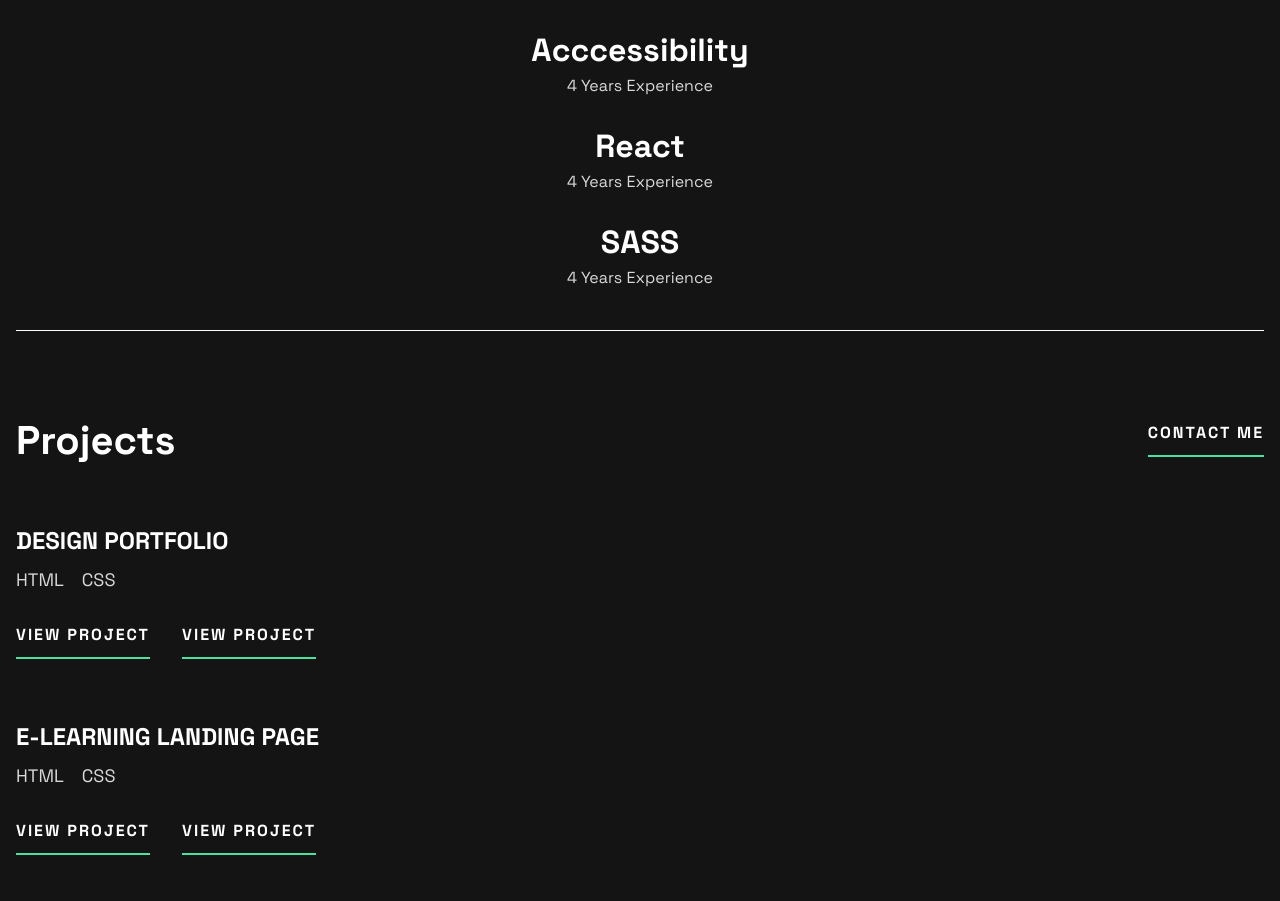
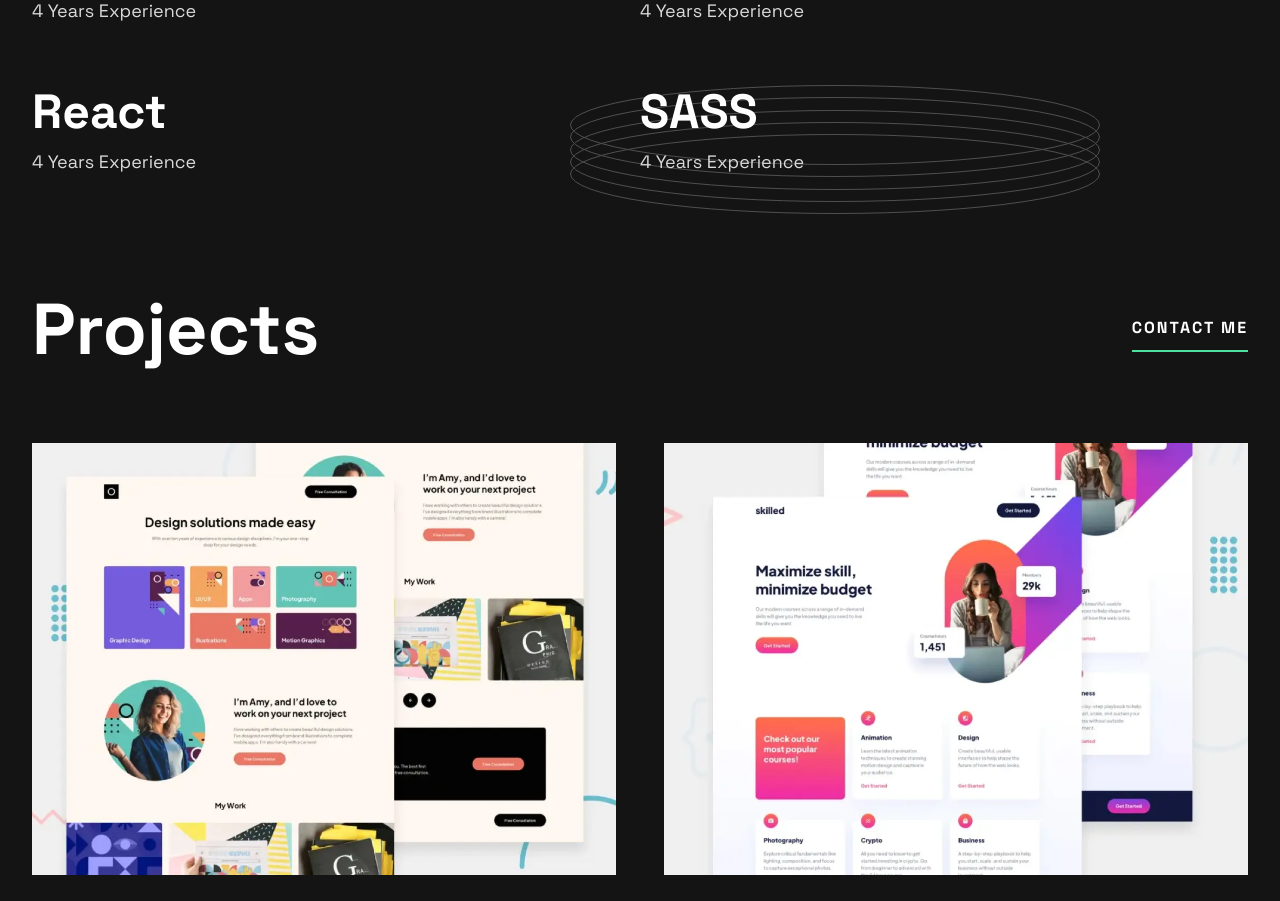
Before and after one commit to Jschles1/john-schlesinger-portfolio, a Next.js app: page / in a window 1280 px wide. Shown: the part 962-1863 px from the top of the page. Built offline with nearby package versions, Linux system fonts and the light colour scheme.

Commit message:
Tablet technologies and projects sections completed

```diff
--- a/src/app/page.tsx
+++ b/src/app/page.tsx
@@ -71,9 +71,9 @@ function TechnologyItem({
   experience: string;
 }) {
   return (
-    <div className="flex flex-col items-center mb-6 last:mb-0">
-      <p className="text-white text-[2rem] font-bold">{name}</p>
-      <p className="text-gray">{experience}</p>
+    <div className="flex flex-col items-center mb-6 last:mb-0 md:mb-0 md:basis1/2 md:w-1/2 md:items-start">
+      <p className="text-white text-[2rem] font-bold md:text-[3rem]">{name}</p>
+      <p className="text-gray md:text-[1.125rem]">{experience}</p>
     </div>
   );
 }
@@ -94,16 +94,16 @@ function ProjectItem({
   projectLink: string;
 }) {
   return (
-    <div className="flex flex-col">
+    <div className="flex flex-col md:basis-[48%] md:w-[48%]">
       <div className="relative mb-[1.25rem]">
-        {/* <picture>
+        <picture>
           <source media="(min-width:1280px)" srcSet={imageDesktop.src} />
           <Image
             src={image}
             alt={`${name} screenshot`}
             className="w-full h-auto"
           />
-        </picture> */}
+        </picture>
       </div>
       <p className="text-white text-[1.5rem] font-bold">{name}</p>
       <div className="mt-[0.438rem] mb-[1.25rem] flex items-center gap-[1.125rem]">
@@ -171,14 +171,14 @@ export default function Home() {
           alt="White Circle"
         />
       </header>
-      <main className="mt-[19.438rem] px-4 md:mt-[8.925rem]">
+      <main className="mt-[19.438rem] px-4 md:mt-[8.925rem] md:px-8">
         <section className="text-center text-white pb-20 md:max-w-[450px] md:text-left md:pb-[3.75rem]">
           <h1 className="font-bold text-[2.5rem] text-white leading-[100%] mb-6 md:text-7xl md:mb-[3.75rem]">
             Nice to meet you! I&apos;m{" "}
             <span className="border-b-4 border-green">Adam Keyes.</span>
           </h1>
 
-          <p className="text-gray mb-6">
+          <p className="text-gray mb-6 md:max-w-[85%]">
             Based in the UK, I&apos;m a front-end developer passionate about
             building accessible web apps that users love.
           </p>
@@ -188,28 +188,30 @@ export default function Home() {
 
         <hr className="text-white" />
 
-        <section className="py-10">
+        <section className="py-10 md:pt-[3.25rem] md:pb-[6.25rem] md:flex md:flex-wrap md:items-center md:gap-y-[3.25rem]">
           {TECHNOLOGIES.map(({ name, experience }) => (
             <TechnologyItem key={name} name={name} experience={experience} />
           ))}
         </section>
 
-        {/* <Image
+        <Image
           src={PatternRings}
-          // Needed to overide top from figma by adding 1 rem
-          className="absolute -z-20 top-[81.438rem] left-[11.813rem] h-[129px]"
+          // Mobile: Needed to overide top from figma by adding 1 rem
+          className="absolute -z-20 top-[81.438rem] left-[11.813rem] h-[129px] md:top-[65.438rem] md:left-[35.625rem]"
           alt="Pattern of Rings"
-        /> */}
+        />
 
-        <hr className="text-white" />
+        <hr className="text-white md:hidden" />
 
-        <section className="py-20 text-white">
-          <div className="flex items-start justify-between mb-8">
-            <h2 className="text-[2.5rem] font-bold">Projects</h2>
+        <section className="py-20 text-white md:pt-0 md:pb-[6.25rem]">
+          <div className="flex items-start justify-between mb-8 md:items-center md:mb-[3.75rem]">
+            <h2 className="text-[2.5rem] font-bold md:text-[4.5rem]">
+              Projects
+            </h2>
             <Button>Contact Me</Button>
           </div>
 
-          <div className="flex flex-col gap-10">
+          <div className="flex flex-col gap-10 md:flex-row md:flex-wrap md:gap-x-[1.25rem] md:justify-between">
             {PROJECTS.map((project) => (
               <ProjectItem key={project.name} {...project} />
             ))}
```
